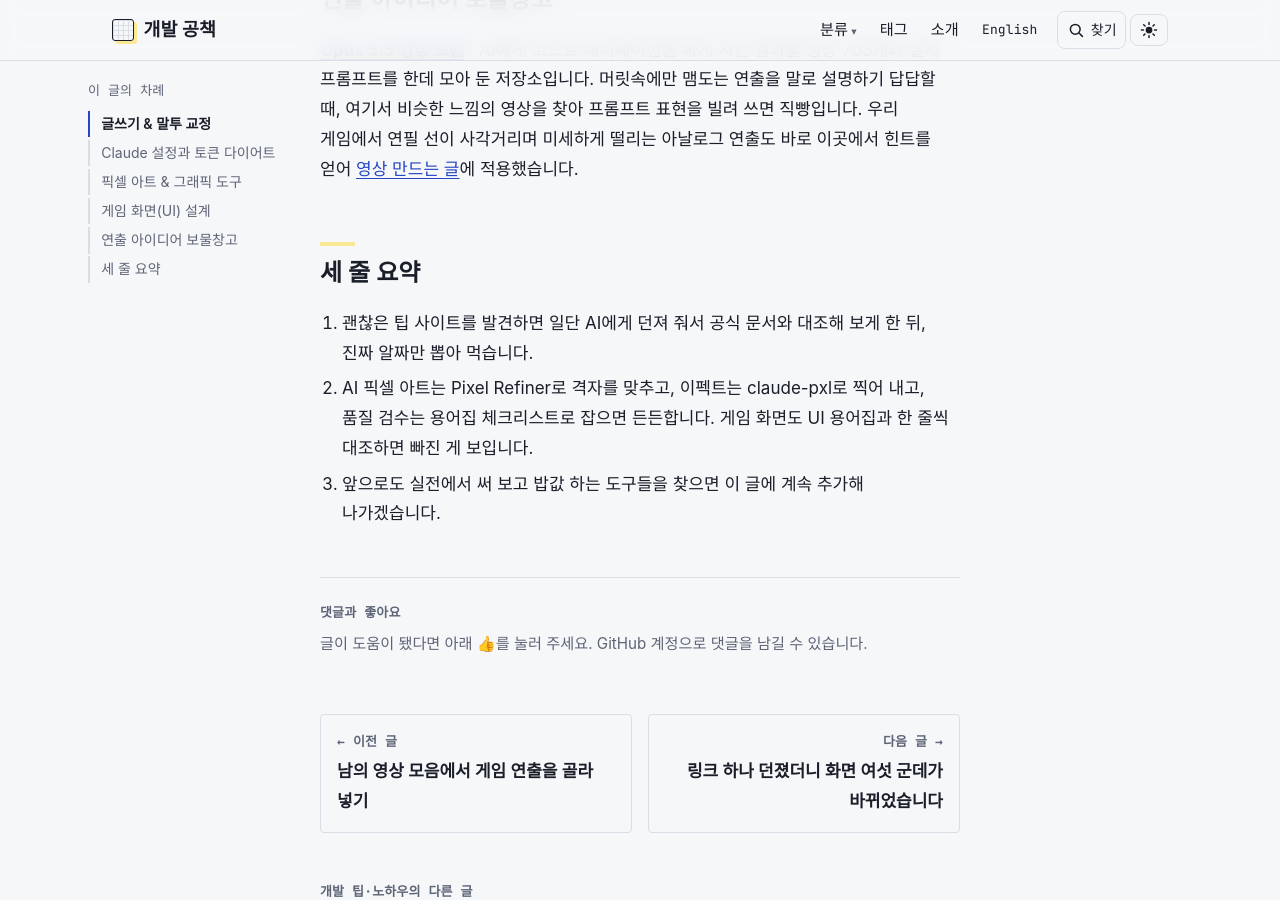
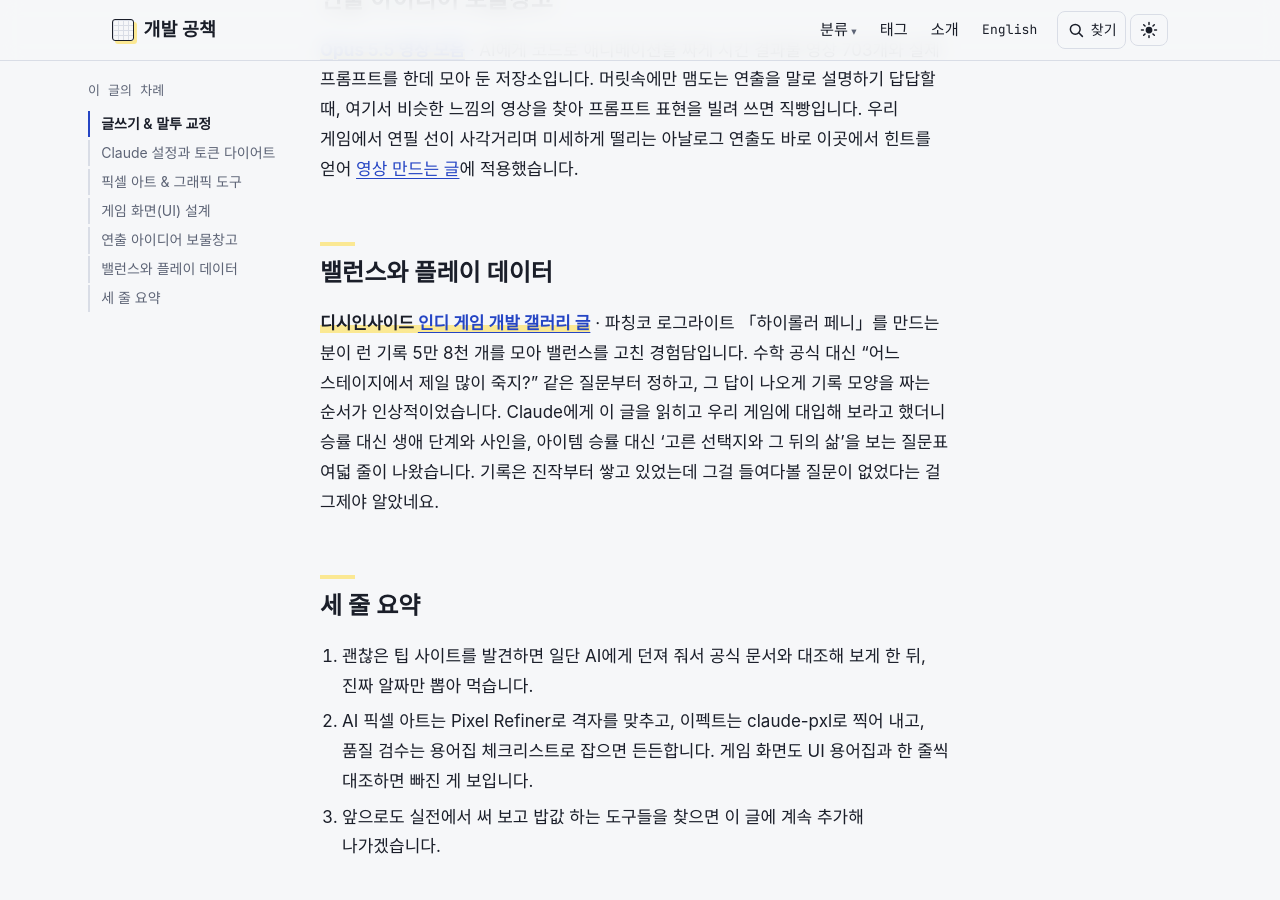
Before and after one commit to wh209302/wh209302.github.io, a Jekyll site: the page built from _posts/2026-10-27-reference-sites.md, in a window 1280 px wide and 900 px high, scrolled down 3453 px. Built offline with Jekyll 4.4.1, drawn with Linux system fonts in a browser that asks for light colours; some web fonts are replaced; comment, search, counter and statistics services are not loaded.

Commit message:
참고 자료 글에 밸런스·플레이 데이터 사례(디시 인디 게임 개발 갤러리) 추가
Co-Authored-By: Claude Opus 5.5 <noreply@anthropic.com>
Claude-Session: https://claude.ai/code/session_01LdZGhSoj7HB1Ez45JEKcAM

```diff
--- a/_posts/2026-10-27-reference-sites.md
+++ b/_posts/2026-10-27-reference-sites.md
@@ -42,6 +42,10 @@ summary: 게임을 만들며 Claude에게 "이거 참고해 봐" 하고 건넸
 
 **[Opus 5.5 영상 모음](https://github.com/yihui-dev/awesome-opus5-5-videos)** · AI에게 코드로 애니메이션을 짜게 시킨 결과물 영상 703개와 실제 프롬프트를 한데 모아 둔 저장소입니다. 머릿속에만 맴도는 연출을 말로 설명하기 답답할 때, 여기서 비슷한 느낌의 영상을 찾아 프롬프트 표현을 빌려 쓰면 직빵입니다. 우리 게임에서 연필 선이 사각거리며 미세하게 떨리는 아날로그 연출도 바로 이곳에서 힌트를 얻어 [영상 만드는 글]({% post_url 2026-10-27-ai-clip %})에 적용했습니다.
 
+## 밸런스와 플레이 데이터
+
+**디시인사이드 [인디 게임 개발 갤러리 글](https://gall.dcinside.com/mgallery/board/view/?id=game_dev&no=233476)** · 파칭코 로그라이트 「하이롤러 페니」를 만드는 분이 런 기록 5만 8천 개를 모아 밸런스를 고친 경험담입니다. 수학 공식 대신 "어느 스테이지에서 제일 많이 죽지?" 같은 질문부터 정하고, 그 답이 나오게 기록 모양을 짜는 순서가 인상적이었습니다. Claude에게 이 글을 읽히고 우리 게임에 대입해 보라고 했더니 승률 대신 생애 단계와 사인을, 아이템 승률 대신 '고른 선택지와 그 뒤의 삶'을 보는 질문표 여덟 줄이 나왔습니다. 기록은 진작부터 쌓고 있었는데 그걸 들여다볼 질문이 없었다는 걸 그제야 알았네요.
+
 ## 세 줄 요약
 
 1. 괜찮은 팁 사이트를 발견하면 일단 AI에게 던져 줘서 공식 문서와 대조해 보게 한 뒤, 진짜 알짜만 뽑아 먹습니다.
```
Also changed, not shown: en/_posts/2026-10-27-reference-sites.md (+4 -0 lines).
